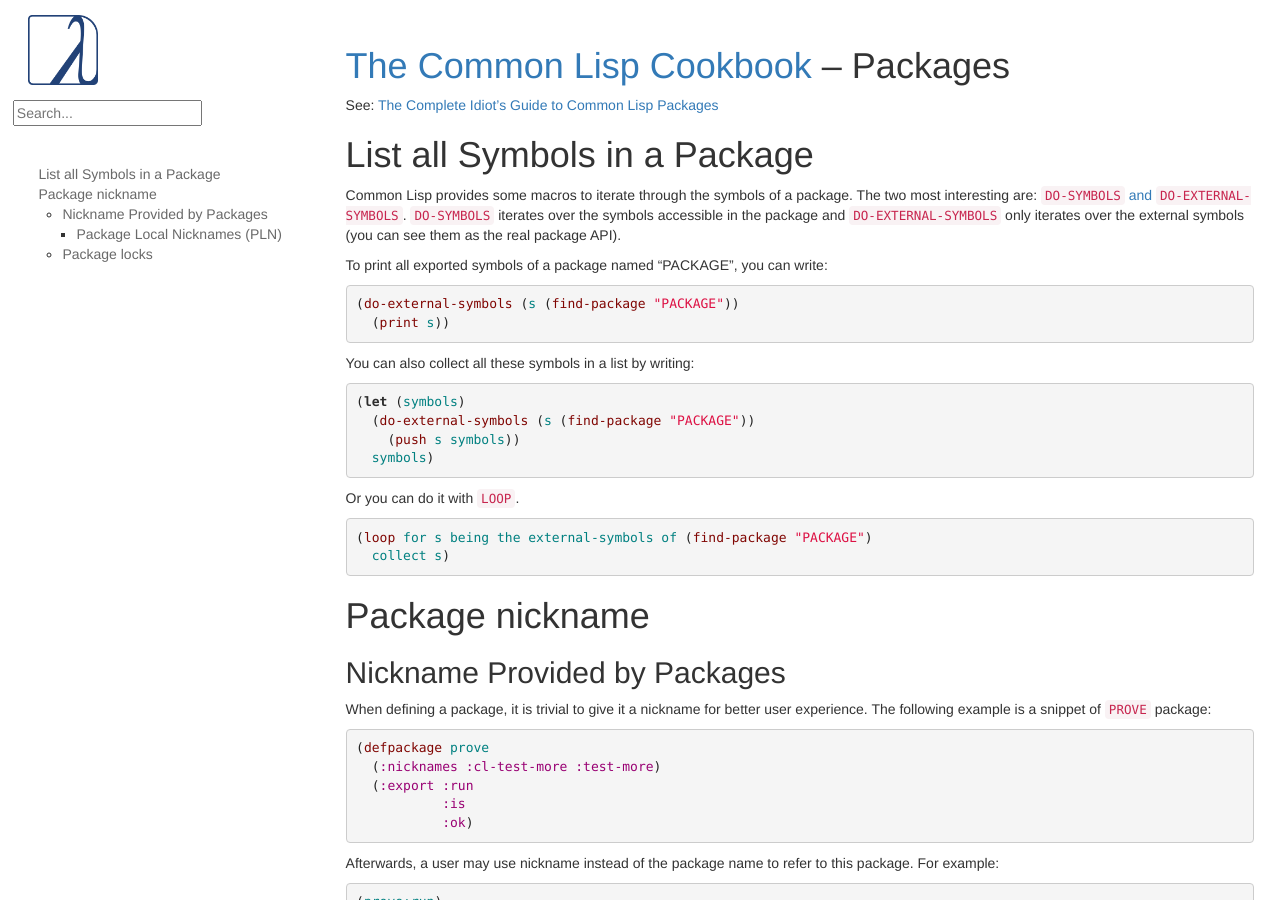
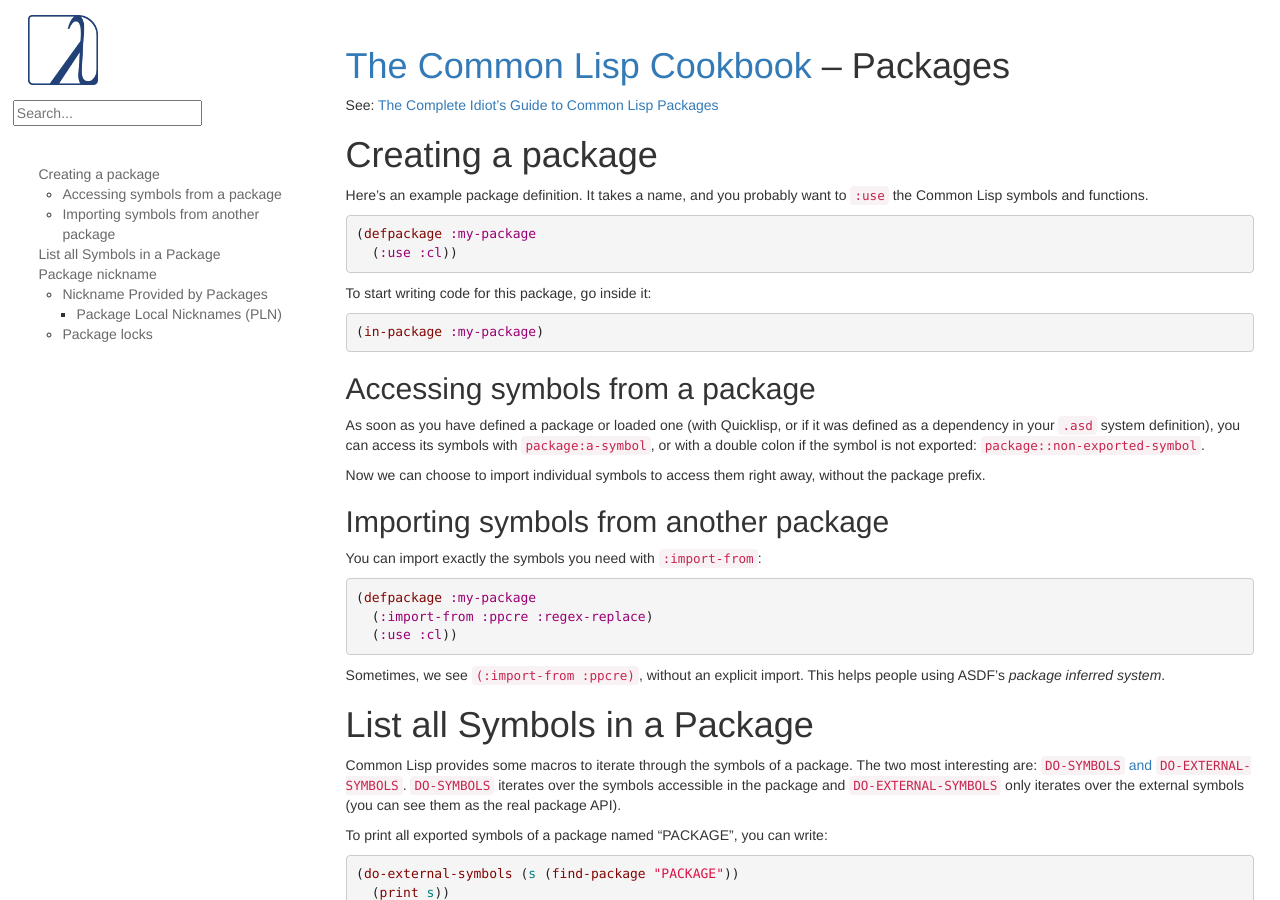
Before and after one commit to LispCookbook/cl-cookbook, a Jekyll site: the page built from packages.md, in a window 1280 px wide and 900 px high. Built offline with Jekyll 4.4.1, drawn with Linux system fonts in a browser that asks for light colours.

Commit message:
packages: quick how to create a package, :import-from

```diff
--- a/packages.md
+++ b/packages.md
@@ -3,6 +3,47 @@ title: Packages
 ---
 
 See: [The Complete Idiot's Guide to Common Lisp Packages][guide]
+
+# Creating a package
+
+Here's an example package definition. It takes a name, and you
+probably want to `:use` the Common Lisp symbols and functions.
+
+~~~lisp
+(defpackage :my-package
+  (:use :cl))
+~~~
+
+To start writing code for this package, go inside it:
+
+~~~lisp
+(in-package :my-package)
+~~~
+
+## Accessing symbols from a package
+
+As soon as you have defined a package or loaded one (with Quicklisp,
+or if it was defined as a dependency in your `.asd` system
+definition), you can access its symbols with `package:a-symbol`, or
+with a double colon if the symbol is not exported:
+`package::non-exported-symbol`.
+
+Now we can choose to import individual symbols to access them right
+away, without the package prefix.
+
+
+## Importing symbols from another package
+
+You can import exactly the symbols you need with `:import-from`:
+
+~~~lisp
+(defpackage :my-package
+  (:import-from :ppcre :regex-replace)
+  (:use :cl))
+~~~
+
+Sometimes, we see `(:import-from :ppcre)`, without an explicit
+import. This helps people using ASDF's *package inferred system*.
 
 # List all Symbols in a Package
 
```
